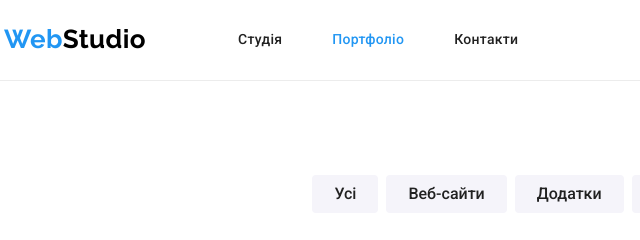
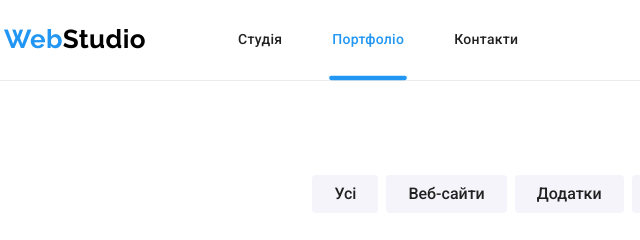
Before and after one commit to VadymNeiman/goit-markup-hw-05, a plain HTML site: page portfolio.html in a window 1280 px wide. Shown: the top 240 px of the page, 51-691 px from the left. Drawn offline with nearby package versions, Linux system fonts and the light colour scheme.

Commit message:
Update styles.css
Додав підкреслення поточної сторінки у навігаційному меню.

```diff
--- a/css/styles.css
+++ b/css/styles.css
@@ -142,7 +142,7 @@
     display: block;
     padding-top: 32px;
     padding-bottom: 32px;
-
+    position: relative;
     transition-property: color;
     transition-duration: 250ms;
     transition-timing-function: cubic-bezier(0.4, 0, 0.2, 1);
@@ -150,10 +150,17 @@
  .current {
     color: var(--accent-color, #2196F3);
  }
- /* .menu-list-item {
+.current::after {
+   content: '';
    display: flex;
-   align-items: center;
- } */
+   width: 100%;
+   height: 4px;
+   position: absolute;
+   bottom: 0;
+   transform: scale(1.08);
+   border-radius: 2px;
+   background-color: var(--accent-color,blue);
+}
 
  .link-contact {
    display: flex;
```
